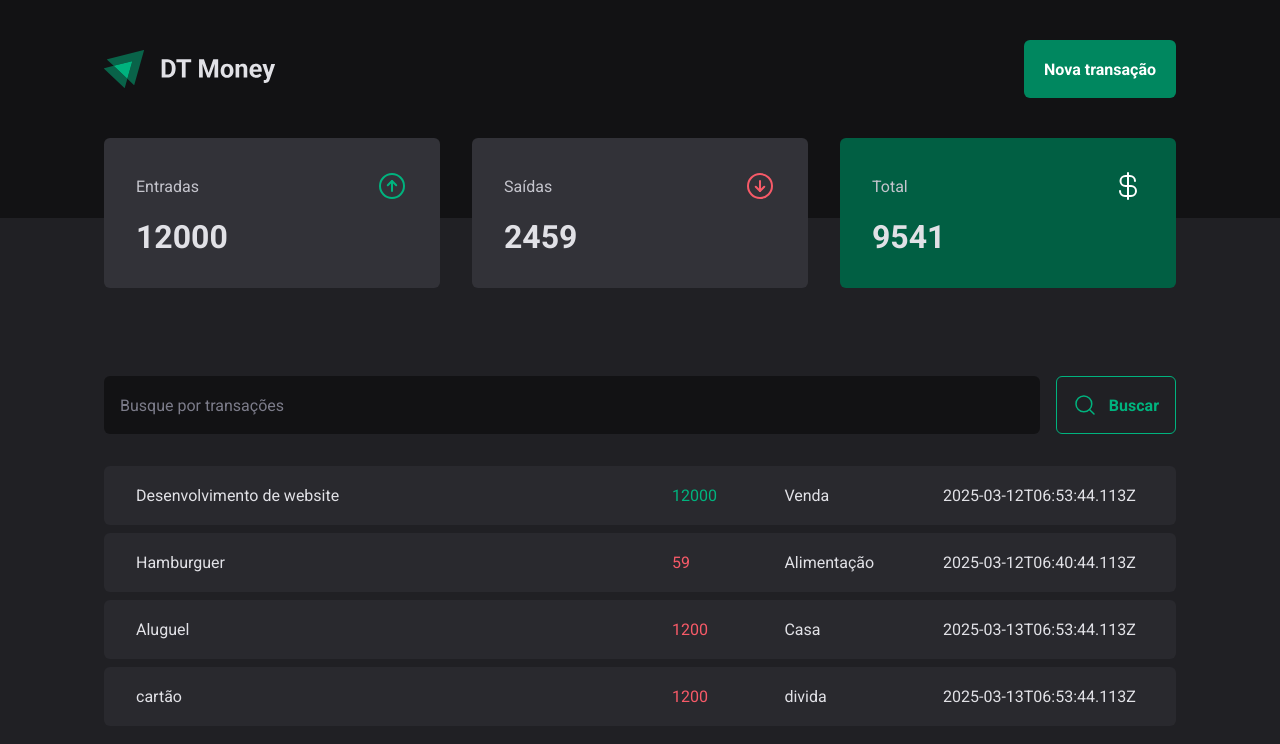
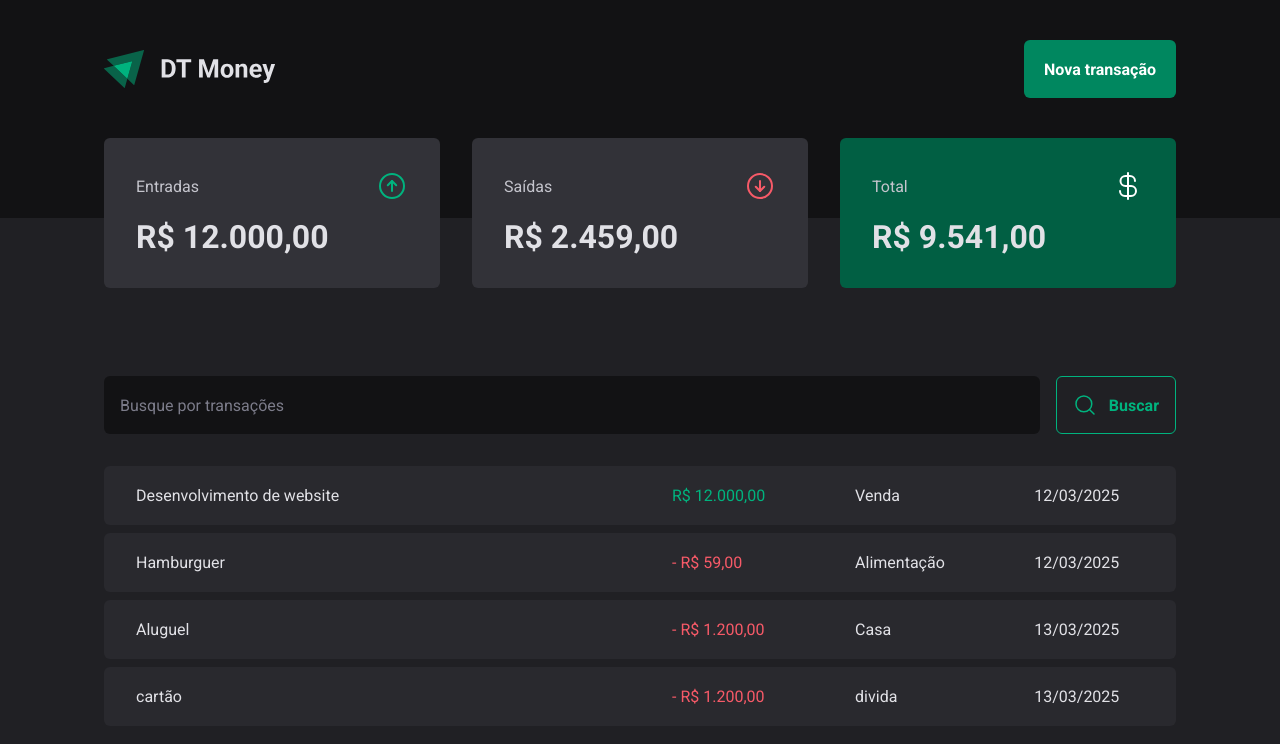
Before and after one commit to LuisHenriqueXavier/03-DT-Money, a React (Vite) app: page / in a window 1280 px wide. Shown: the top 744 px of the page. Built offline with nearby package versions, Linux system fonts and the light colour scheme; data requests are answered from the project's data file.

Commit message:
Feat: formatado os valores e datas

```diff
--- a/src/components/Summary/index.tsx
+++ b/src/components/Summary/index.tsx
@@ -2,6 +2,7 @@
 import { SummaryCard, SummaryContainer } from "./styles";
 import { useContext } from "react";
 import { TransactionsContext } from "../../contexts/TransactionsContext";
+import { priceFormatter } from "../../utils/formater";
 
 export function Summary() {
     const { transactions } =useContext(TransactionsContext);
@@ -33,7 +34,7 @@
                     <ArrowCircleUp size={32} color="#00b37e" />
                 </header>
 
-                <strong>{summary.income}</strong>
+                <strong>{priceFormatter.format( summary.income)}</strong>
             </SummaryCard>
 
             <SummaryCard>
@@ -42,7 +43,7 @@
                     <ArrowCircleDown size={32} color="#f75a68" />
                 </header>
 
-                <strong>{summary.outcome}</strong>
+                <strong>{priceFormatter.format( summary.outcome)}</strong>
             </SummaryCard>
 
             <SummaryCard variant="green">
@@ -51,7 +52,7 @@
                     <CurrencyDollar size={32} color="#fff" />
                 </header>
 
-                <strong>{summary.total}</strong>
+                <strong>{priceFormatter.format( summary.total)}</strong>
             </SummaryCard>
 
         </SummaryContainer>
--- a/src/pages/Transactions/index.tsx
+++ b/src/pages/Transactions/index.tsx
@@ -4,6 +4,7 @@
 import { SearchForm } from "./components/SearchForm/index.tsx";
 import { PriceHighlight, TransactionsContainer, TransectionsTable } from "./styles";
 import { TransactionsContext } from "../../contexts/TransactionsContext.tsx";
+import { dateFormater, dateFormatter, priceFormater, priceFormatter } from "../../utils/formater.ts";
 
 
 export function Transactions() {
@@ -24,11 +25,12 @@
                             <td width='50%' >{transaction.description}</td>
                             <td>
                                 <PriceHighlight variant={transaction.type}>
-                                    {transaction.price}
+                                    {transaction.type === 'outcome' && '- '}
+                                    {priceFormatter.format(transaction.price)}
                                 </PriceHighlight>
                             </td>
                             <td>{transaction.category}</td>
-                            <td>{transaction.createdAt}</td>
+                            <td>{dateFormatter.format(new Date(transaction.createdAt))}</td>
                         </tr>
                             )
                         })}
--- /dev/null
+++ b/src/utils/formater.ts
@@ -0,0 +1,6 @@
+export const dateFormatter = new Intl.DateTimeFormat('pt-BR');
+
+export const priceFormatter = new Intl.NumberFormat('pt-BR', {
+    style: 'currency',
+    currency: 'BRL',
+})
```
